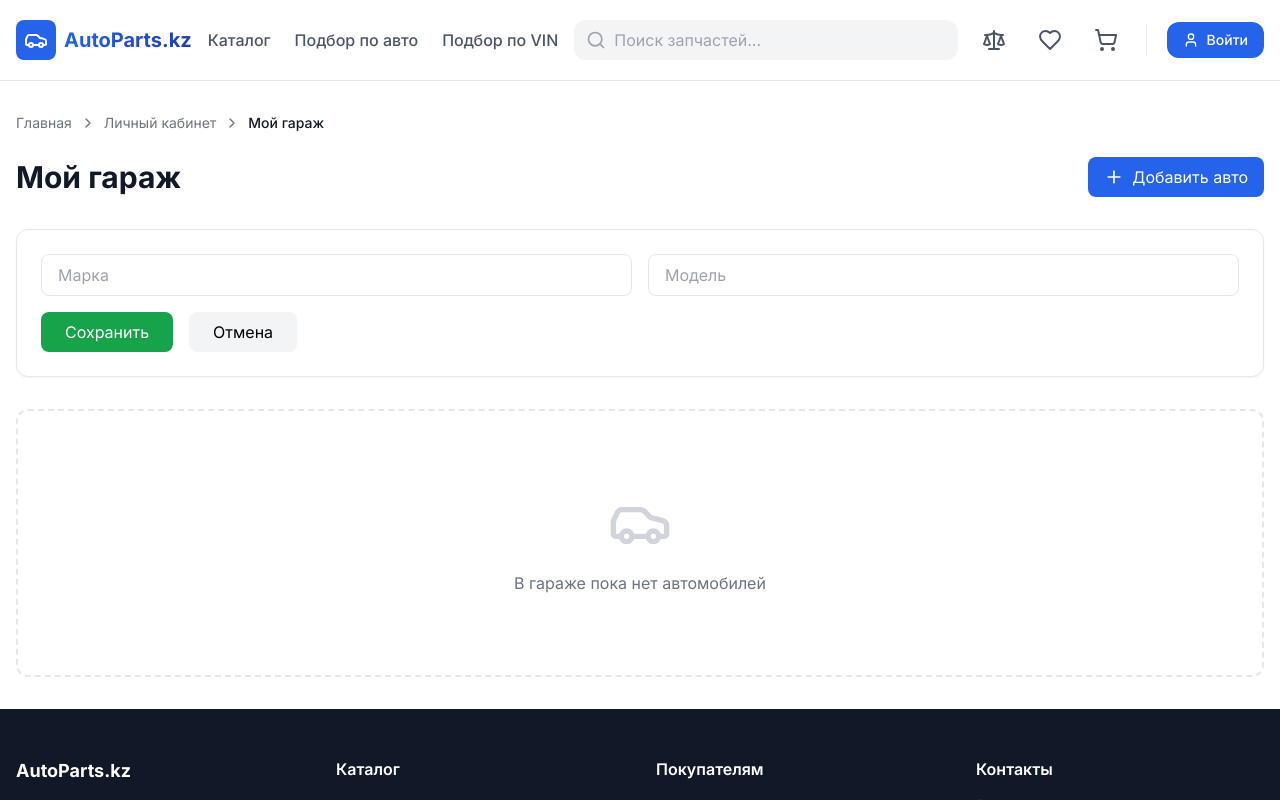
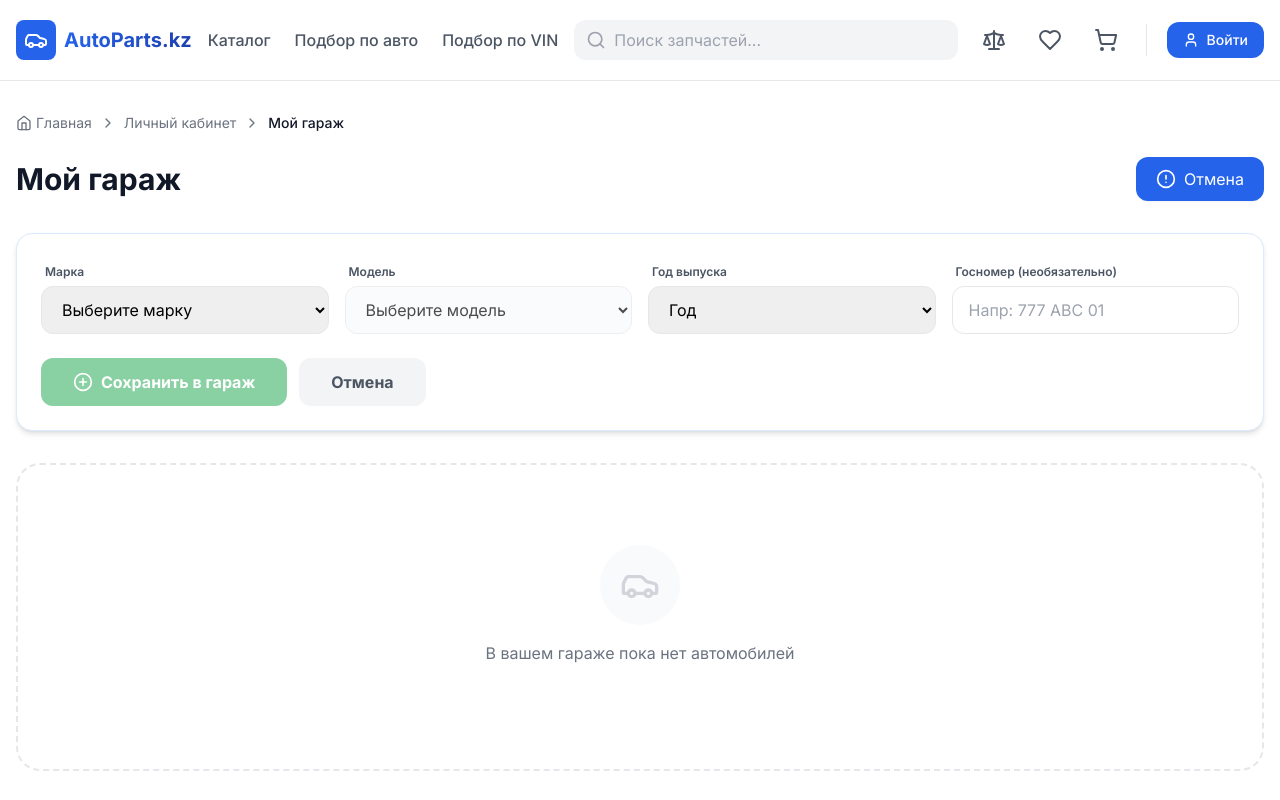
Before and after one commit to mayerpeter502-cloud/auto-parts-shop, a Next.js app: page /account/garage in a window 1280 px wide. Both pictures are taken after a click on the button "Добавить авто". Shown: the top 800 px of the page. Built offline with nearby package versions, Linux system fonts and the light colour scheme.

Commit message:
UI: sync garage page with car selector logic and database

```diff
--- a/src/app/account/garage/page.tsx
+++ b/src/app/account/garage/page.tsx
@@ -1,110 +1,268 @@
 "use client";
-import { useGarage } from '@/contexts/GarageContext'; // Проверьте этот путь!
-import { Car, Trash2, Star, Plus, ChevronRight } from 'lucide-react';
+import { useGarage } from '@/contexts/GarageContext';
+import { Car, Trash2, Star, Plus, ChevronRight, Home, PlusCircle, AlertCircle } from 'lucide-react';
 import { useState } from 'react';
 import Link from "next/link";
 
+// Единая база данных для синхронизации с подбором
+const carDatabase = {
+  brands: ['Toyota', 'Lexus', 'BMW', 'Mercedes-Benz', 'Hyundai', 'Kia', 'Volkswagen', 'Nissan', 'Mitsubishi', 'Audi', 'Другая марка...'],
+  models: {
+    'Toyota': ['Camry', 'RAV4', 'Corolla', 'Land Cruiser', 'Prado', 'Hilux', 'Highlander'],
+    'Lexus': ['ES', 'RX', 'LX', 'NX', 'GX', 'IS'],
+    'BMW': ['3 Series', '5 Series', '7 Series', 'X3', 'X5', 'X6', 'X7'],
+    'Mercedes-Benz': ['C-Class', 'E-Class', 'S-Class', 'GLE', 'GLC', 'GLS', 'G-Class'],
+    'Hyundai': ['Accent', 'Elantra', 'Sonata', 'Tucson', 'Santa Fe', 'Creta', 'Palisade'],
+    'Kia': ['Rio', 'Cerato', 'K5', 'Sportage', 'Sorento', 'Carnival', 'Stinger'],
+    'Volkswagen': ['Polo', 'Passat', 'Tiguan', 'Touareg', 'Golf', 'Teramont'],
+    'Nissan': ['Qashqai', 'X-Trail', 'Patrol', 'Juke', 'Terrano', 'Murano'],
+    'Mitsubishi': ['Lancer', 'Pajero', 'Outlander', 'ASX', 'L200', 'Montero'],
+    'Audi': ['A4', 'A6', 'A8', 'Q5', 'Q7', 'Q8'],
+    'Другая марка...': []
+  },
+  years: Array.from({ length: 40 }, (_, i) => 2025 - i),
+};
+
 export default function GaragePage() {
-  // Хук должен быть СТРОГО здесь, внутри функции
-  const { cars, defaultCar, addCar, removeCar, setDefaultCar, isLoading } = useGarage();
+  const { cars, addCar, removeCar, setDefaultCar, isLoading } = useGarage();
 
   const [showAddForm, setShowAddForm] = useState(false);
-  const [newCar, setNewCar] = useState({
-    brand: '',
-    model: '',
-    year: '',
-    licensePlate: ''
-  });
+
+  // Состояния для формы
+  const [brand, setBrand] = useState('');
+  const [customBrand, setCustomBrand] = useState('');
+  const [model, setModel] = useState('');
+  const [customModel, setCustomModel] = useState('');
+  const [year, setYear] = useState('');
+  const [licensePlate, setLicensePlate] = useState('');
+
+  const finalBrand = brand === 'Другая марка...' ? customBrand : brand;
+  const finalModel = model === 'Другая модель...' ? customModel : model;
 
   const handleAddCar = () => {
-    if (newCar.brand && newCar.model && newCar.year) {
+    if (finalBrand && finalModel && year) {
       addCar({
-        brand: newCar.brand,
-        model: newCar.model,
-        year: parseInt(newCar.year),
-        licensePlate: newCar.licensePlate,
+        brand: finalBrand,
+        model: finalModel,
+        year: parseInt(year),
+        licensePlate: licensePlate,
         isDefault: cars.length === 0
       });
-      setNewCar({ brand: '', model: '', year: '', licensePlate: '' });
+      // Сброс формы
+      setBrand('');
+      setCustomBrand('');
+      setModel('');
+      setCustomModel('');
+      setYear('');
+      setLicensePlate('');
       setShowAddForm(false);
     }
   };
 
   if (isLoading) {
-    return <div className="container mx-auto px-4 py-8">Загрузка...</div>;
+    return <div className="container mx-auto px-4 py-8 text-center">Загрузка гаража...</div>;
   }
 
   return (
     <div className="container mx-auto px-4 py-8">
+      {/* Хлебные крошки */}
       <nav className="flex items-center gap-2 text-sm text-gray-500 mb-6">
-        <Link href="/" className="hover:text-blue-600">Главная</Link>
+        <Link href="/" className="hover:text-blue-600 flex items-center gap-1">
+          <Home className="w-4 h-4" /> Главная
+        </Link>
         <ChevronRight className="w-4 h-4" />
         <Link href="/account" className="hover:text-blue-600">Личный кабинет</Link>
         <ChevronRight className="w-4 h-4" />
-        <span className="text-gray-900 font-medium">Мой гараж</span>
+        <span className="text-gray-900 font-medium text-sm">Мой гараж</span>
       </nav>
 
-      <div className="flex justify-between items-center mb-8">
+      <div className="flex flex-col sm:flex-row justify-between items-start sm:items-center gap-4 mb-8">
         <h1 className="text-3xl font-bold text-gray-900">Мой гараж</h1>
         <button
           onClick={() => setShowAddForm(!showAddForm)}
-          className="flex items-center gap-2 bg-blue-600 text-white px-4 py-2 rounded-lg hover:bg-blue-700 transition-colors"
+          className="flex items-center gap-2 bg-blue-600 text-white px-5 py-2.5 rounded-xl hover:bg-blue-700 transition-all shadow-sm active:scale-95"
         >
-          <Plus className="w-5 h-5" />
-          Добавить авто
+          {showAddForm ? <AlertCircle className="w-5 h-5" /> : <Plus className="w-5 h-5" />}
+          {showAddForm ? 'Отмена' : 'Добавить авто'}
         </button>
       </div>
 
-      {/* Форма добавления (если нужно) */}
+      {/* Форма добавления (синхронизированная с селектором) */}
       {showAddForm && (
-        <div className="bg-white p-6 rounded-xl shadow-sm border border-gray-200 mb-8">
-          <div className="grid grid-cols-1 md:grid-cols-2 gap-4">
+        <div className="bg-white p-6 rounded-2xl shadow-md border border-blue-100 mb-8 animate-in fade-in slide-in-from-top-4 duration-300">
+          <div className="grid grid-cols-1 md:grid-cols-2 lg:grid-cols-4 gap-4">
+
+            {/* Марка */}
+            <div className="space-y-1">
+              <label className="text-xs font-semibold text-gray-600 ml-1">Марка</label>
+              <select
+                value={brand}
+                onChange={(e) => { setBrand(e.target.value); setModel(''); }}
+                className="w-full h-12 px-4 rounded-xl border border-gray-200 focus:ring-2 focus:ring-blue-500 outline-none transition-all"
+              >
+                <option value="">Выберите марку</option>
+                {carDatabase.brands.map(b => <option key={b} value={b}>{b}</option>)}
+              </select>
+              {brand === 'Другая марка...' && (
                 <input
                   type="text"
-              placeholder="Марка"
-              value={newCar.brand}
-              onChange={(e) => setNewCar({ ...newCar, brand: e.target.value })}
-              className="border rounded-lg px-4 py-2 outline-none focus:ring-2 focus:ring-blue-500"
+                  placeholder="Введите марку"
+                  value={customBrand}
+                  onChange={(e) => setCustomBrand(e.target.value)}
+                  className="w-full h-12 px-4 rounded-xl border border-blue-300 mt-2 outline-none animate-in zoom-in-95"
                 />
+              )}
+            </div>
+
+            {/* Модель */}
+            <div className="space-y-1">
+              <label className="text-xs font-semibold text-gray-600 ml-1">Модель</label>
+              <select
+                value={model}
+                disabled={!brand}
+                onChange={(e) => setModel(e.target.value)}
+                className="w-full h-12 px-4 rounded-xl border border-gray-200 disabled:bg-gray-50 focus:ring-2 focus:ring-blue-500 outline-none transition-all"
+              >
+                <option value="">Выберите модель</option>
+                {brand && carDatabase.models[brand as keyof typeof carDatabase.models]?.map(m => (
+                  <option key={m} value={m}>{m}</option>
+                ))}
+                {brand && brand !== 'Другая марка...' && <option value="Другая модель...">Другая модель...</option>}
+              </select>
+              {model === 'Другая модель...' && (
                 <input
                   type="text"
-              placeholder="Модель"
-              value={newCar.model}
-              onChange={(e) => setNewCar({ ...newCar, model: e.target.value })}
-              className="border rounded-lg px-4 py-2 outline-none focus:ring-2 focus:ring-blue-500"
+                  placeholder="Введите модель"
+                  value={customModel}
+                  onChange={(e) => setCustomModel(e.target.value)}
+                  className="w-full h-12 px-4 rounded-xl border border-blue-300 mt-2 outline-none animate-in zoom-in-95"
+                />
+              )}
+            </div>
+
+            {/* Год */}
+            <div className="space-y-1">
+              <label className="text-xs font-semibold text-gray-600 ml-1">Год выпуска</label>
+              <select
+                value={year}
+                onChange={(e) => setYear(e.target.value)}
+                className="w-full h-12 px-4 rounded-xl border border-gray-200 focus:ring-2 focus:ring-blue-500 outline-none transition-all"
+              >
+                <option value="">Год</option>
+                {carDatabase.years.map(y => <option key={y} value={y}>{y}</option>)}
+              </select>
+            </div>
+
+            {/* Госномер (опционально) */}
+            <div className="space-y-1">
+              <label className="text-xs font-semibold text-gray-600 ml-1">Госномер (необязательно)</label>
+              <input
+                type="text"
+                placeholder="Напр: 777 ABC 01"
+                value={licensePlate}
+                onChange={(e) => setLicensePlate(e.target.value)}
+                className="w-full h-12 px-4 rounded-xl border border-gray-200 focus:ring-2 focus:ring-blue-500 outline-none transition-all"
               />
             </div>
-          <div className="flex gap-4 mt-4">
-            <button onClick={handleAddCar} className="bg-green-600 text-white px-6 py-2 rounded-lg">Сохранить</button>
-            <button onClick={() => setShowAddForm(false)} className="bg-gray-100 px-6 py-2 rounded-lg">Отмена</button>
+          </div>
+
+          <div className="flex gap-3 mt-6">
+            <button
+              onClick={handleAddCar}
+              disabled={!finalBrand || !finalModel || !year}
+              className="flex-1 sm:flex-none bg-green-600 text-white px-8 py-3 rounded-xl font-bold hover:bg-green-700 disabled:opacity-50 transition-colors flex items-center justify-center gap-2"
+            >
+              <PlusCircle className="w-5 h-5" /> Сохранить в гараж
+            </button>
+            <button
+              onClick={() => setShowAddForm(false)}
+              className="flex-1 sm:flex-none bg-gray-100 text-gray-600 px-8 py-3 rounded-xl font-bold hover:bg-gray-200 transition-colors"
+            >
+              Отмена
+            </button>
           </div>
         </div>
       )}
 
+      {/* Список автомобилей */}
       {cars.length === 0 ? (
-        <div className="text-center py-20 bg-white rounded-xl border-2 border-dashed border-gray-200">
-          <Car className="w-16 h-16 text-gray-300 mx-auto mb-4" />
-          <p className="text-gray-500">В гараже пока нет автомобилей</p>
+        <div className="text-center py-20 bg-white rounded-3xl border-2 border-dashed border-gray-200">
+          <div className="w-20 h-20 bg-gray-50 rounded-full flex items-center justify-center mx-auto mb-4">
+            <Car className="w-10 h-10 text-gray-300" />
+          </div>
+          <p className="text-gray-500 mb-6">В вашем гараже пока нет автомобилей</p>
+          {!showAddForm && (
+            <button
+              onClick={() => setShowAddForm(true)}
+              className="text-blue-600 font-semibold hover:underline"
+            >
+              Добавить первый автомобиль
+            </button>
+          )}
         </div>
       ) : (
         <div className="grid grid-cols-1 md:grid-cols-2 lg:grid-cols-3 gap-6">
           {cars.map((car) => (
-            <div key={car.id} className={`p-6 rounded-xl border-2 bg-white ${car.isDefault ? 'border-blue-500' : 'border-gray-100'}`}>
+            <div
+              key={car.id}
+              className={`group relative p-6 rounded-2xl border-2 bg-white transition-all ${
+                car.isDefault ? 'border-blue-500 shadow-md shadow-blue-50' : 'border-gray-100 hover:border-blue-200 shadow-sm'
+              }`}
+            >
               <div className="flex justify-between items-start mb-4">
-                <div>
-                  <h3 className="text-lg font-bold">{car.brand} {car.model}</h3>
-                  <p className="text-gray-500">{car.year} г.</p>
+                <div className="p-3 bg-blue-50 rounded-xl">
+                  <Car className={`w-6 h-6 ${car.isDefault ? 'text-blue-600' : 'text-gray-400'}`} />
                 </div>
-                {car.isDefault && <Star className="w-5 h-5 text-blue-500 fill-blue-500" />}
+                {car.isDefault && (
+                  <div className="flex items-center gap-1 bg-blue-500 text-white text-[10px] uppercase font-bold px-2 py-1 rounded-full">
+                    <Star className="w-3 h-3 fill-white" /> Основной
                   </div>
+                )}
+              </div>
+
+              <div className="mb-6">
+                <h3 className="text-xl font-bold text-gray-900">{car.brand} {car.model}</h3>
+                <div className="flex items-center gap-3 mt-1 text-gray-500 text-sm">
+                  <span>{car.year} г.в.</span>
+                  {car.licensePlate && (
+                    <>
+                      <span className="w-1 h-1 bg-gray-300 rounded-full"></span>
+                      <span className="font-mono bg-gray-100 px-2 py-0.5 rounded text-xs uppercase">{car.licensePlate}</span>
+                    </>
+                  )}
+                </div>
+              </div>
+
               <div className="flex gap-2">
                 {!car.isDefault && (
-                  <button onClick={() => setDefaultCar(car.id)} className="flex-1 text-sm bg-blue-50 text-blue-600 py-2 rounded-lg">Сделать основным</button>
+                  <button
+                    onClick={() => setDefaultCar(car.id)}
+                    className="flex-1 text-xs font-bold bg-blue-50 text-blue-600 py-2.5 rounded-xl hover:bg-blue-600 hover:text-white transition-all"
+                  >
+                    Выбрать основным
+                  </button>
                 )}
-                <button onClick={() => removeCar(car.id)} className="p-2 bg-red-50 text-red-500 rounded-lg"><Trash2 className="w-5 h-5" /></button>
+                <button
+                  onClick={() => removeCar(car.id)}
+                  className="p-2.5 bg-red-50 text-red-500 rounded-xl hover:bg-red-500 hover:text-white transition-all"
+                  title="Удалить из гаража"
+                >
+                  <Trash2 className="w-5 h-5" />
+                </button>
               </div>
             </div>
           ))}
+
+          {/* Кнопка "Добавить" в конце списка */}
+          {!showAddForm && (
+            <button
+              onClick={() => setShowAddForm(true)}
+              className="flex flex-col items-center justify-center p-6 rounded-2xl border-2 border-dashed border-gray-200 text-gray-400 hover:border-blue-400 hover:text-blue-500 transition-all min-h-[200px]"
+            >
+              <PlusCircle className="w-10 h-10 mb-2" />
+              <span className="font-semibold">Добавить авто</span>
+            </button>
+          )}
         </div>
       )}
     </div>
```
Lines whose indentation alone changed are shown as unchanged.
